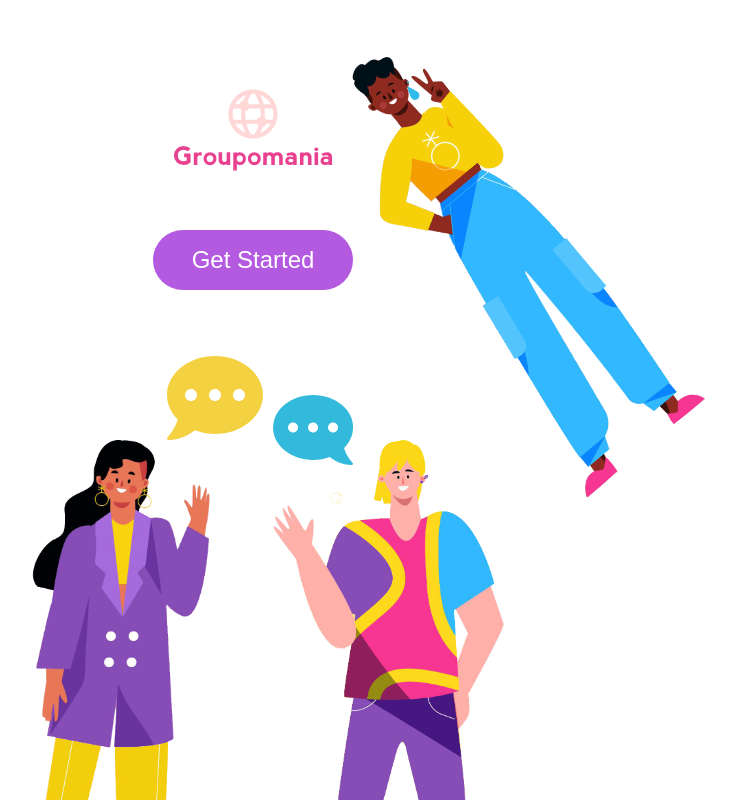
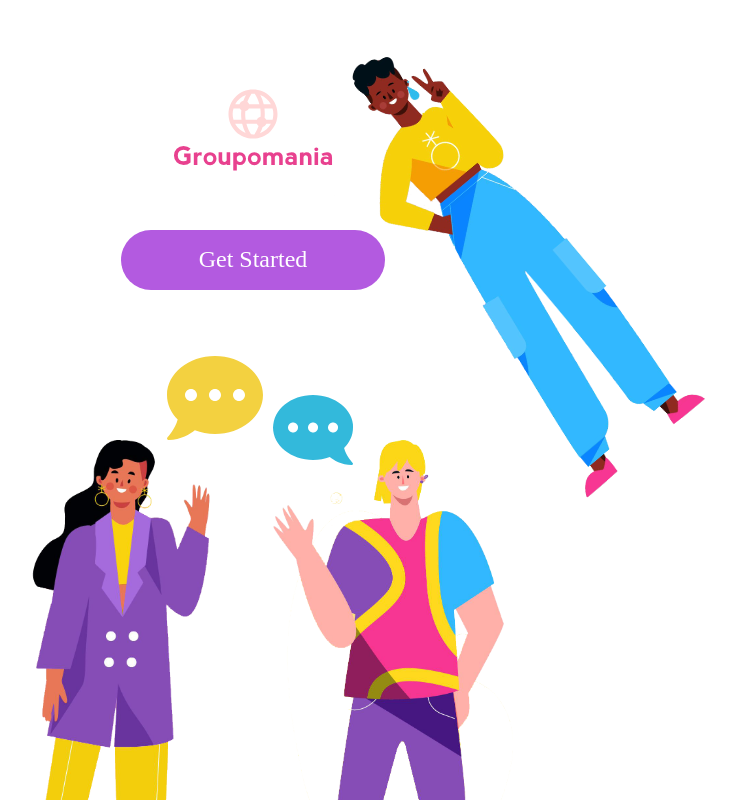
Before and after one commit to diellatseng/ChingYaoTseng_7_20042021_frontend, a Vue app: page /#/ in a window 1280 px wide. Shown: the whole page, without its empty margins (387-1123 px from the left). Built offline with nearby package versions, Linux system fonts and the light colour scheme.

Commit message:
refatoring button + add normalized css

```diff
--- a/package.json
+++ b/package.json
@@ -12,6 +12,7 @@
     "@fortawesome/free-solid-svg-icons": "^5.15.4",
     "@fortawesome/vue-fontawesome": "^2.0.6",
     "core-js": "^3.6.5",
+    "normalize.css": "^8.0.1",
     "vue": "^2.6.11",
     "vue-router": "^3.2.0",
     "vuex": "^3.4.0"
--- a/src/assets/global.scss
+++ b/src/assets/global.scss
@@ -1,3 +1,5 @@
+@import '~normalize.css';
+
 :root {
   --color-primary: #b35ae0;
   --color-secondary: #f3d140;
@@ -8,6 +10,5 @@
   display: flex;
   justify-content: center;
   min-height: 100vh;
-  margin: 0;
   font-size: 16px;
 }
--- /dev/null
+++ b/src/components/AppButton.vue
@@ -0,0 +1,71 @@
+<template>
+  <router-link
+    class="button"
+    :to="to"
+    :class="[
+      themes[theme], sizes[size]
+    ]"
+  >
+    <slot></slot>
+  </router-link>
+</template>
+
+<script>
+export default {
+  data() {
+    return {
+      themes: {
+        rounded: 'rounded'
+      },
+      sizes: {
+        normal: ''
+      }
+    }
+  },
+
+  props: {
+    theme: {
+      required: false,
+      type: String,
+      default: 'primary'
+    },
+    size: {
+      required: false,
+      type: String,
+      default: 'normal'
+    },
+    to: {
+      required: false,
+      type: Object,
+      default() {
+        return {
+          name: 'home'
+        }
+      }
+    }
+  }
+};
+</script>
+
+<style scoped lang="scss">
+.button {
+  transition-duration: 0.4s;
+  width: 200px;
+  background-color: var(--color-primary);
+  border: none;
+  padding: 1rem 2rem;
+  font-size: 1.5rem;
+  text-align: center;
+  text-decoration: none;
+  color: white;
+  cursor: pointer;
+
+  &:hover {
+    background-color: black;
+    color: white;
+  }
+}
+.rounded {
+  border-radius: 3rem;
+}
+</style>
--- a/src/components/ButtonDefault.vue
+++ /dev/null
@@ -1,36 +0,0 @@
-<template>
-  <button @click="onClick()" class="button rounded">
-    <slot></slot>
-  </button>
-</template>
-
-<script>
-export default {
-  methods: {
-    onClick() {
-      this.$emit('btn-click')
-    }
-  }
-};
-</script>
-
-<style scoped lang="scss">
-.button {
-  transition-duration: 0.4s;
-  width: 200px;
-  background-color: var(--color-primary);
-  border: none;
-  padding: 1rem 2rem;
-  font-size: 1.5rem;
-  color: white;
-  cursor: pointer;
-
-  &:hover {
-    background-color: black;
-    color: white;
-  }
-}
-.rounded {
-  border-radius: 3rem;
-}
-</style>
--- a/src/router/index.js
+++ b/src/router/index.js
@@ -21,7 +21,7 @@
   },
   {
     path: '/signup',
-    name: 'Signup',
+    name: 'SignUp',
     component: SignUp
   },
 ]
--- a/src/views/Home.vue
+++ b/src/views/Home.vue
@@ -5,7 +5,7 @@
       alt="Groupmania logo"
       src="../assets/logo/icon-above-font.svg"
     />
-    <ButtonDefault @btn-click="onClick()">Get Started</ButtonDefault>
+    <AppButton :to="{ name: 'SignUp' }" theme="rounded">Get Started</AppButton>
 
     <div class="container-image">
       <img class="img-home img-home__p1" src="../assets/images/1.png" alt="" />
@@ -18,16 +18,16 @@
 </template>
 
 <script>
-import ButtonDefault from "@/components/ButtonDefault.vue";
+import AppButton from "@/components/AppButton.vue";
 
 export default {
   name: "Home",
   components: {
-    ButtonDefault,
+    AppButton,
   },
   methods: {
     onClick() {
-      this.$router.push('/SignUp');
+      this.$router.push("/SignUp");
     },
   },
 };
```
Also changed, not shown: 1 other file (tests, documents, lock files or other folders).
